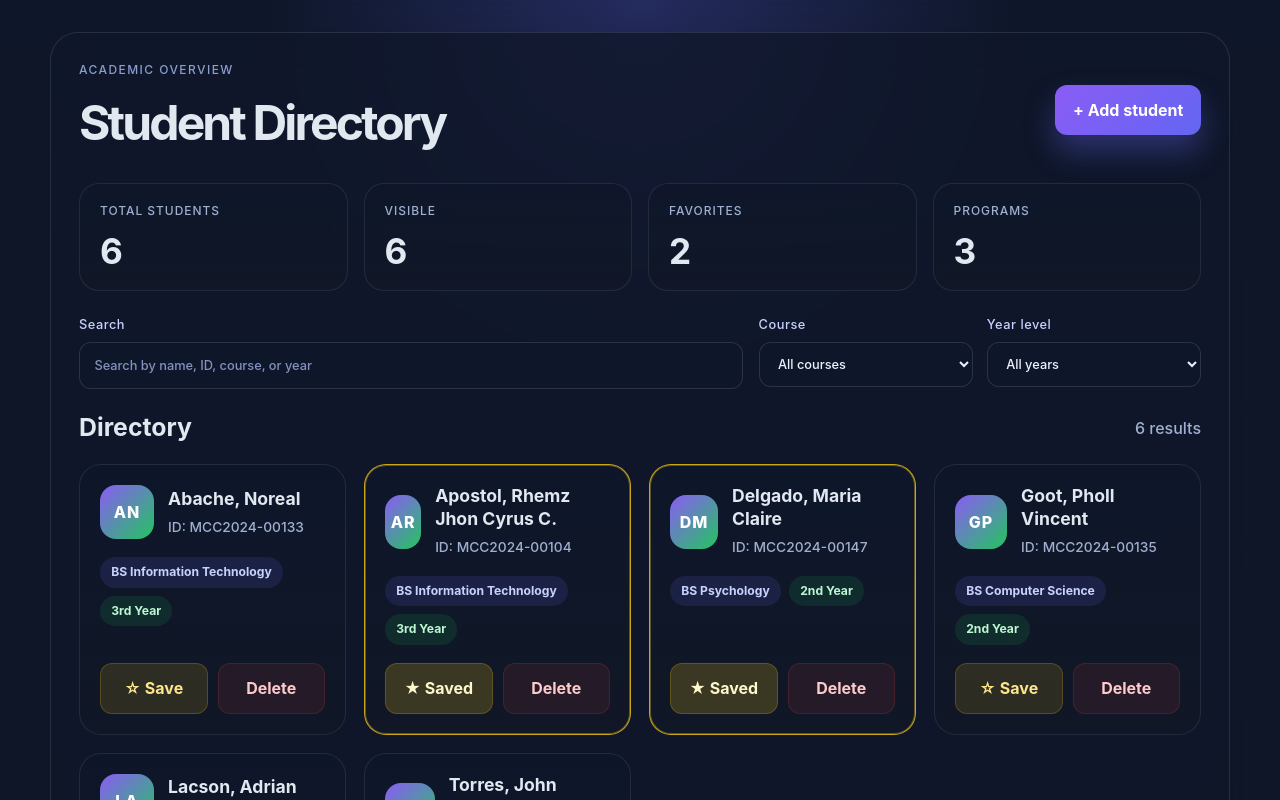
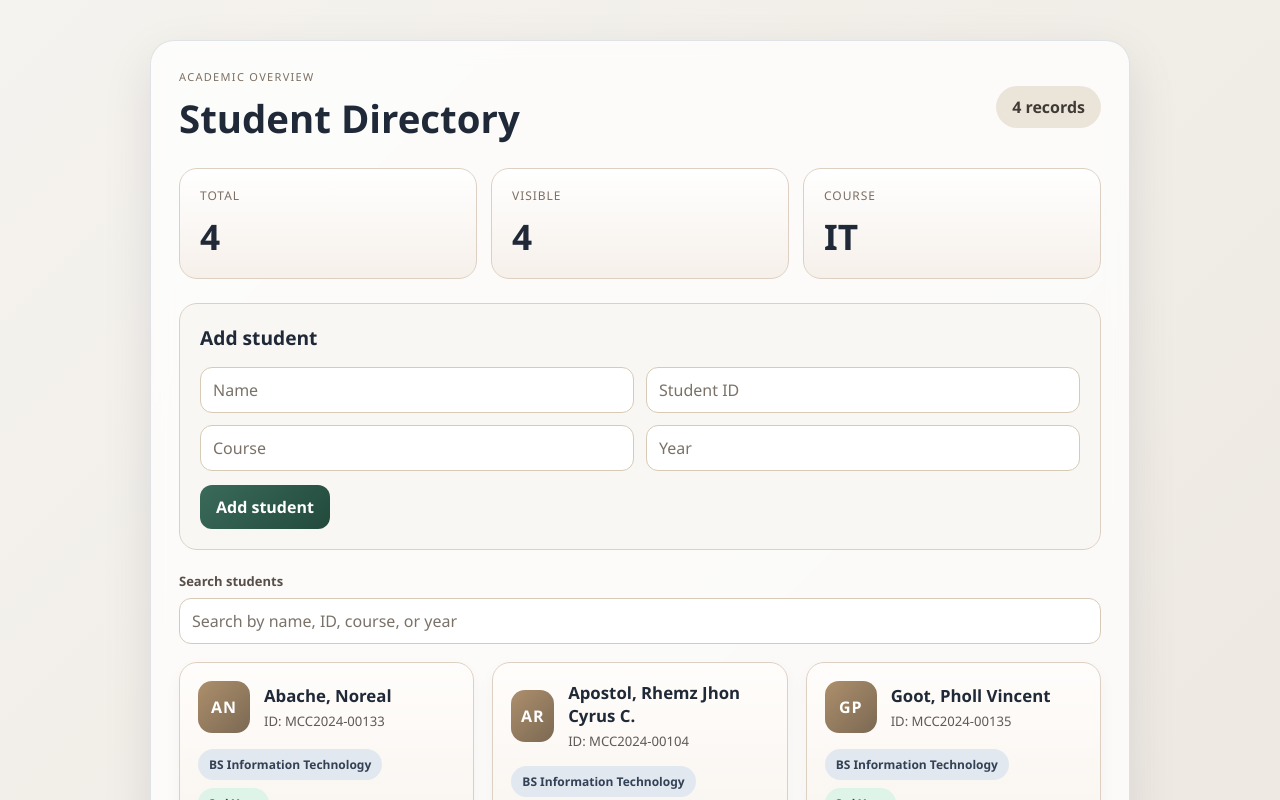
Before and after one commit to rhemzjhoncyruscapostol-source/Mini_React_Student_Directory, a React (Vite) app: page / in a window 1280 px wide. Shown: the top 800 px of the page. Built offline with nearby package versions, Linux system fonts and the light colour scheme.

Commit message:
designing

```diff
--- a/src/App.jsx
+++ b/src/App.jsx
@@ -2,64 +2,27 @@ import { useMemo, useState } from "react";
 import StudentCard from "./StudentCard.jsx";
 
 const initialStudents = [
-  { name: "Abache, Noreal", id: "MCC2024-00133", course: "BS Information Technology", year: "3rd Year", favorite: false },
-  { name: "Apostol, Rhemz Jhon Cyrus C.", id: "MCC2024-00104", course: "BS Information Technology", year: "3rd Year", favorite: true },
-  { name: "Goot, Pholl Vincent", id: "MCC2024-00135", course: "BS Computer Science", year: "2nd Year", favorite: false },
-  { name: "Torres, John Francis", id: "MCC2024-00136", course: "BS Information Technology", year: "4th Year", favorite: false },
-  { name: "Delgado, Maria Claire", id: "MCC2024-00147", course: "BS Psychology", year: "2nd Year", favorite: true },
-  { name: "Lacson, Adrian", id: "MCC2024-00152", course: "BS Computer Science", year: "1st Year", favorite: false },
+  { name: "Abache, Noreal", id: "MCC2024-00133", course: "BS Information Technology", year: "3rd Year" },
+  { name: "Apostol, Rhemz Jhon Cyrus C.", id: "MCC2024-00104", course: "BS Information Technology", year: "3rd Year" },
+  { name: "Goot, Pholl Vincent", id: "MCC2024-00135", course: "BS Information Technology", year: "3rd Year" },
+  { name: "Torres, John Francis", id: "MCC2024-00136", course: "BS Information Technology", year: "3rd Year" },
 ];
-
-const defaultForm = { name: "", id: "", course: "", year: "" };
 
 export default function App() {
   const [students, setStudents] = useState(initialStudents);
   const [searchTerm, setSearchTerm] = useState("");
-  const [selectedCourse, setSelectedCourse] = useState("All courses");
-  const [selectedYear, setSelectedYear] = useState("All years");
-  const [showForm, setShowForm] = useState(false);
-  const [form, setForm] = useState(defaultForm);
-
-  const courseOptions = useMemo(
-    () => ["All courses", ...new Set(students.map((student) => student.course))],
-    [students]
-  );
-
-  const yearOptions = useMemo(
-    () => ["All years", ...new Set(students.map((student) => student.year))],
-    [students]
-  );
+  const [form, setForm] = useState({ name: "", id: "", course: "", year: "" });
 
   const filteredStudents = useMemo(() => {
     const normalizedSearch = searchTerm.trim().toLowerCase();
 
     return students
-      .filter((student) => {
-        const matchesSearch =
-          normalizedSearch.length === 0 ||
+      .filter((student) =>
         [student.name, student.id, student.course, student.year]
-            .some((value) => value.toLowerCase().includes(normalizedSearch));
-
-        const matchesCourse =
-          selectedCourse === "All courses" || student.course === selectedCourse;
-        const matchesYear = selectedYear === "All years" || student.year === selectedYear;
-
-        return matchesSearch && matchesCourse && matchesYear;
-      })
+          .some((value) => value.toLowerCase().includes(normalizedSearch))
+      )
       .sort((first, second) => first.name.localeCompare(second.name));
-  }, [searchTerm, selectedCourse, selectedYear, students]);
-
-  const stats = useMemo(() => {
-    const totalFavorites = students.filter((student) => student.favorite).length;
-    const totalCourses = new Set(students.map((student) => student.course)).size;
-
-    return {
-      totalStudents: students.length,
-      visibleStudents: filteredStudents.length,
-      favoriteStudents: totalFavorites,
-      totalCourses,
-    };
-  }, [filteredStudents.length, students]);
+  }, [searchTerm, students]);
 
   function handleFormChange(event) {
     const { name, value } = event.target;
@@ -74,33 +37,19 @@ export default function App() {
       id: form.id.trim(),
       course: form.course.trim(),
       year: form.year.trim(),
-      favorite: false,
     };
 
     if (!newStudent.name || !newStudent.id || !newStudent.course || !newStudent.year) {
       return;
     }
 
-    setStudents((currentStudents) =>
-      [...currentStudents, newStudent].sort((first, second) => first.name.localeCompare(second.name))
-    );
-    setForm(defaultForm);
-    setShowForm(false);
-    setSelectedCourse("All courses");
-    setSelectedYear("All years");
+    setStudents((currentStudents) => [...currentStudents, newStudent]);
+    setForm({ name: "", id: "", course: "", year: "" });
   }
 
   function handleDeleteStudent(studentId) {
     setStudents((currentStudents) =>
       currentStudents.filter((student) => student.id !== studentId)
-    );
-  }
-
-  function handleToggleFavorite(studentId) {
-    setStudents((currentStudents) =>
-      currentStudents.map((student) =>
-        student.id === studentId ? { ...student, favorite: !student.favorite } : student
-      )
     );
   }
 
@@ -112,95 +61,47 @@ export default function App() {
             <p className="eyebrow">Academic overview</p>
             <h1>Student Directory</h1>
           </div>
-          <button className="primary-button" type="button" onClick={() => setShowForm((open) => !open)}>
-            {showForm ? "Close form" : "+ Add student"}
-          </button>
+          <div className="count-pill">{students.length} records</div>
         </header>
 
-        <section className="stats-grid" aria-label="Student summary statistics">
-          <div className="stat-card">
-            <span>Total students</span>
-            <strong>{stats.totalStudents}</strong>
+        <section className="summary-row" aria-label="Student summary">
+          <div className="summary-card">
+            <span>Total</span>
+            <strong>{students.length}</strong>
           </div>
-          <div className="stat-card">
+          <div className="summary-card">
             <span>Visible</span>
-            <strong>{stats.visibleStudents}</strong>
+            <strong>{filteredStudents.length}</strong>
           </div>
-          <div className="stat-card">
-            <span>Favorites</span>
-            <strong>{stats.favoriteStudents}</strong>
-          </div>
-          <div className="stat-card">
-            <span>Programs</span>
-            <strong>{stats.totalCourses}</strong>
+          <div className="summary-card">
+            <span>Course</span>
+            <strong>IT</strong>
           </div>
         </section>
 
-        <section className="toolbar">
-          <label className="search-field" htmlFor="student-search">
-            <span>Search</span>
+        <form className="student-form" onSubmit={handleAddStudent}>
+          <div className="form-header">
+            <h2>Add student</h2>
+          </div>
+          <div className="form-grid">
+            <input name="name" value={form.name} onChange={handleFormChange} placeholder="Name" aria-label="Student name" required />
+            <input name="id" value={form.id} onChange={handleFormChange} placeholder="Student ID" aria-label="Student ID" required />
+            <input name="course" value={form.course} onChange={handleFormChange} placeholder="Course" aria-label="Course" required />
+            <input name="year" value={form.year} onChange={handleFormChange} placeholder="Year" aria-label="Year" required />
+          </div>
+          <button className="add-btn" type="submit">Add student</button>
+        </form>
+
+        <div className="search-wrap">
+          <label className="search-label" htmlFor="student-search">Search students</label>
           <input
+            className="search-input"
             id="student-search"
             type="search"
             value={searchTerm}
             onChange={(event) => setSearchTerm(event.target.value)}
             placeholder="Search by name, ID, course, or year"
           />
-          </label>
-
-          <div className="filter-row">
-            <label>
-              <span>Course</span>
-              <select value={selectedCourse} onChange={(event) => setSelectedCourse(event.target.value)}>
-                {courseOptions.map((course) => (
-                  <option key={course} value={course}>
-                    {course}
-                  </option>
-                ))}
-              </select>
-            </label>
-
-            <label>
-              <span>Year level</span>
-              <select value={selectedYear} onChange={(event) => setSelectedYear(event.target.value)}>
-                {yearOptions.map((year) => (
-                  <option key={year} value={year}>
-                    {year}
-                  </option>
-                ))}
-              </select>
-            </label>
-          </div>
-        </section>
-
-        {showForm && (
-          <form className="student-form" onSubmit={handleAddStudent}>
-            <div className="form-header">
-              <h2>Add student</h2>
-              <p>New entries appear instantly in the directory.</p>
-            </div>
-
-            <div className="form-grid">
-              <input name="name" value={form.name} onChange={handleFormChange} placeholder="Full name" aria-label="Student name" required />
-              <input name="id" value={form.id} onChange={handleFormChange} placeholder="Student ID" aria-label="Student ID" required />
-              <input name="course" value={form.course} onChange={handleFormChange} placeholder="Course" aria-label="Course" required />
-              <input name="year" value={form.year} onChange={handleFormChange} placeholder="Year level" aria-label="Year" required />
-            </div>
-
-            <div className="form-actions">
-              <button className="secondary-button" type="button" onClick={() => setShowForm(false)}>
-                Cancel
-              </button>
-              <button className="primary-button" type="submit">
-                Save student
-              </button>
-            </div>
-          </form>
-        )}
-
-        <div className="directory-header-row">
-          <h2>Directory</h2>
-          <span>{filteredStudents.length} result{filteredStudents.length === 1 ? "" : "s"}</span>
         </div>
 
         <div className="card-list">
@@ -209,16 +110,9 @@ export default function App() {
               key={student.id}
               {...student}
               onDelete={handleDeleteStudent}
-              onToggleFavorite={handleToggleFavorite}
             />
           ))}
-
-          {filteredStudents.length === 0 && (
-            <div className="empty-state">
-              <h3>No students found</h3>
-              <p>Try another search or add a new record.</p>
-            </div>
-          )}
+          {filteredStudents.length === 0 && <p className="empty-state">No students found.</p>}
         </div>
       </div>
     </div>
--- a/src/StudentCard.jsx
+++ b/src/StudentCard.jsx
@@ -1,21 +1,13 @@
-export default function StudentCard({
-  name,
-  id,
-  course,
-  year,
-  favorite,
-  onDelete,
-  onToggleFavorite,
-}) {
+export default function StudentCard({ name, id, course, year, onDelete }) {
   const initials = name
-    .split(/[,\s]+/)
+    .split(/[\s,]+/)
     .filter(Boolean)
     .slice(0, 2)
     .map((part) => part[0]?.toUpperCase() ?? "")
     .join("") || "ST";
 
   return (
-    <article className={`student-card ${favorite ? "is-favorite" : ""}`}>
+    <article className="student-card">
       <div className="student-card__top">
         <div className="avatar" aria-label={`${name} initials`}>
           {initials}
@@ -27,23 +19,14 @@ export default function StudentCard({
         </div>
       </div>
 
-      <div className="student-tags">
-        <span className="tag tag-course">{course}</span>
-        <span className="tag tag-year">{year}</span>
+      <div className="student-meta">
+        <span className="meta-tag meta-course">{course}</span>
+        <span className="meta-tag meta-year">{year}</span>
       </div>
 
-      <div className="card-actions">
-        <button
-          type="button"
-          className={`favorite-btn ${favorite ? "active" : ""}`}
-          onClick={() => onToggleFavorite(id)}
-        >
-          {favorite ? "★ Saved" : "☆ Save"}
-        </button>
-        <button type="button" className="delete-btn" onClick={() => onDelete(id)}>
-          Delete
-        </button>
-      </div>
+      <button type="button" className="delete-btn" onClick={() => onDelete(id)}>
+        Delete
+      </button>
     </article>
   );
 }
--- a/src/index.css
+++ b/src/index.css
@@ -1,35 +1,17 @@
-:root {
-  font-family: Inter, "Segoe UI", sans-serif;
-  line-height: 1.5;
-  font-weight: 500;
-  color: #ebf1ff;
-  background: #0f172a;
-  font-synthesis: none;
-  text-rendering: optimizeLegibility;
-  -webkit-font-smoothing: antialiased;
-  -moz-osx-font-smoothing: grayscale;
-}
-
 * {
   box-sizing: border-box;
-}
-
-html {
-  scroll-behavior: smooth;
 }
 
 body {
   margin: 0;
   min-height: 100vh;
-  background:
-    radial-gradient(circle at top, rgba(99, 102, 241, 0.28), transparent 30%),
-    linear-gradient(180deg, #0f172a 0%, #111827 100%);
-  color: #e2e8f0;
+  font-family: "Segoe UI", Tahoma, Geneva, Verdana, sans-serif;
+  background: linear-gradient(135deg, #f5f3ef 0%, #ece7df 100%);
+  color: #1f2937;
 }
 
 button,
-input,
-select {
+input {
   font: inherit;
 }
 
@@ -39,196 +21,149 @@ button {
 
 .directory-shell {
   min-height: 100vh;
-  padding: 32px 18px;
+  padding: 40px 18px;
 }
 
 .directory-panel {
-  max-width: 1180px;
+  max-width: 980px;
   margin: 0 auto;
-  background: rgba(15, 23, 42, 0.8);
-  border: 1px solid rgba(148, 163, 184, 0.18);
-  border-radius: 28px;
-  box-shadow: 0 24px 80px rgba(15, 23, 42, 0.45);
-  backdrop-filter: blur(18px);
+  background: rgba(255, 255, 255, 0.75);
+  border: 1px solid rgba(148, 163, 184, 0.28);
+  border-radius: 24px;
+  box-shadow: 0 18px 50px rgba(15, 23, 42, 0.10);
   padding: 28px;
+  backdrop-filter: blur(10px);
 }
 
 .topbar {
   display: flex;
+  align-items: center;
   justify-content: space-between;
-  align-items: center;
-  gap: 18px;
+  gap: 16px;
   margin-bottom: 24px;
 }
 
 .eyebrow {
   margin: 0 0 8px;
-  font-size: 12px;
+  text-transform: uppercase;
   letter-spacing: 0.12em;
-  text-transform: uppercase;
-  color: #8b9ecf;
+  font-size: 11px;
+  color: #7c6f63;
 }
 
 .topbar h1 {
   margin: 0;
-  font-size: clamp(2rem, 4vw, 3rem);
-  letter-spacing: -0.06em;
+  font-size: clamp(2rem, 3vw, 2.8rem);
+  color: #1f2937;
 }
 
-.primary-button,
-.secondary-button,
-.favorite-btn,
-.delete-btn {
-  border: none;
-  border-radius: 12px;
-  padding: 0.8rem 1.1rem;
-  transition: transform 0.2s ease, box-shadow 0.2s ease, opacity 0.2s ease;
+.count-pill {
+  background: #ebe5d9;
+  color: #3f3a36;
+  border-radius: 999px;
+  padding: 10px 16px;
+  font-weight: 700;
+  white-space: nowrap;
 }
 
-.primary-button {
-  background: linear-gradient(135deg, #8b5cf6, #6366f1);
-  color: white;
-  font-weight: 700;
-  box-shadow: 0 16px 30px rgba(99, 102, 241, 0.35);
-}
-
-.secondary-button {
-  background: rgba(148, 163, 184, 0.08);
-  color: #dfe9ff;
-  border: 1px solid rgba(148, 163, 184, 0.16);
-}
-
-.primary-button:hover,
-.secondary-button:hover,
-.favorite-btn:hover,
-.delete-btn:hover {
-  transform: translateY(-1px);
-}
-
-.stats-grid {
+.summary-row {
   display: grid;
-  grid-template-columns: repeat(4, minmax(0, 1fr));
-  gap: 16px;
+  grid-template-columns: repeat(3, minmax(0, 1fr));
+  gap: 14px;
   margin-bottom: 24px;
 }
 
-.stat-card {
-  background: linear-gradient(180deg, rgba(15, 23, 42, 0.72), rgba(17, 24, 39, 0.92));
-  border: 1px solid rgba(148, 163, 184, 0.14);
-  border-radius: 20px;
+.summary-card {
+  background: linear-gradient(180deg, #ffffff 0%, #f6f0ea 100%);
+  border: 1px solid #ddd0c3;
+  border-radius: 18px;
   padding: 18px 20px;
 }
 
-.stat-card span {
+.summary-card span {
   display: block;
-  color: #a0b0d1;
-  font-size: 0.75rem;
+  font-size: 12px;
+  letter-spacing: 0.08em;
   text-transform: uppercase;
-  letter-spacing: 0.08em;
+  color: #7c6f63;
 }
 
-.stat-card strong {
+.summary-card strong {
   display: block;
-  margin-top: 10px;
-  font-size: clamp(1.5rem, 3vw, 2.2rem);
-  line-height: 1.2;
-}
-
-.toolbar {
-  display: grid;
-  grid-template-columns: 1.2fr 0.8fr;
-  gap: 16px;
-  margin-bottom: 20px;
-}
-
-.search-field,
-.filter-row label,
-.student-form label {
-  display: flex;
-  flex-direction: column;
-  gap: 8px;
-  color: #c7d2fe;
-  font-size: 0.8rem;
-  letter-spacing: 0.04em;
-}
-
-.search-field input,
-.filter-row select,
-.form-grid input {
-  width: 100%;
-  border: 1px solid rgba(148, 163, 184, 0.2);
-  border-radius: 12px;
-  background: rgba(15, 23, 42, 0.5);
-  color: #edf2ff;
-  padding: 0.8rem 0.9rem;
-}
-
-.search-field input::placeholder,
-.form-grid input::placeholder {
-  color: #8392be;
-}
-
-.filter-row {
-  display: grid;
-  grid-template-columns: repeat(2, minmax(0, 1fr));
-  gap: 14px;
+  margin-top: 8px;
+  font-size: clamp(1.8rem, 3vw, 2.2rem);
+  color: #1f2937;
 }
 
 .student-form {
-  background: rgba(15, 23, 42, 0.66);
-  border: 1px solid rgba(148, 163, 184, 0.18);
-  border-radius: 22px;
-  padding: 22px;
-  margin-bottom: 24px;
-}
-
-.form-header {
-  display: flex;
-  justify-content: space-between;
-  align-items: center;
-  gap: 12px;
-  margin-bottom: 18px;
+  background: #f9f7f3;
+  border: 1px solid #ddd0c3;
+  border-radius: 18px;
+  padding: 20px;
+  margin-bottom: 22px;
 }
 
 .form-header h2 {
-  margin: 0;
-  font-size: 1.35rem;
-}
-
-.form-header p {
-  margin: 0;
-  color: #a0b0d1;
-  font-size: 0.9rem;
+  margin: 0 0 16px;
+  font-size: 1.2rem;
+  color: #1f2937;
 }
 
 .form-grid {
   display: grid;
   grid-template-columns: repeat(2, minmax(0, 1fr));
-  gap: 14px;
+  gap: 12px;
 }
 
-.form-actions {
-  display: flex;
-  justify-content: flex-end;
-  gap: 12px;
-  margin-top: 18px;
+.form-grid input,
+.search-input {
+  width: 100%;
+  border: 1px solid #d7cab7;
+  border-radius: 12px;
+  background: white;
+  color: #1f2937;
+  padding: 11px 12px;
 }
 
-.directory-header-row {
-  display: flex;
-  justify-content: space-between;
-  align-items: center;
-  gap: 12px;
-  margin: 6px 0 18px;
+.form-grid input::placeholder,
+.search-input::placeholder {
+  color: #7a7268;
 }
 
-.directory-header-row h2 {
-  margin: 0;
-  font-size: 1.55rem;
+.add-btn,
+.delete-btn {
+  border: none;
+  border-radius: 12px;
+  padding: 11px 16px;
+  font-weight: 700;
+  transition: transform 0.15s ease, opacity 0.15s ease;
 }
 
-.directory-header-row span {
-  color: #a0b0d1;
+.add-btn {
+  margin-top: 14px;
+  background: linear-gradient(135deg, #3a6a5a 0%, #224a3c 100%);
+  color: white;
+}
+
+.add-btn:hover,
+.delete-btn:hover {
+  transform: translateY(-1px);
+}
+
+.search-wrap {
+  margin-bottom: 18px;
+}
+
+.search-label {
+  display: block;
+  margin-bottom: 8px;
+  font-size: 13px;
+  font-weight: 600;
+  color: #584f48;
+}
+
+.search-input {
+  display: block;
 }
 
 .card-list {
@@ -238,24 +173,14 @@ button {
 }
 
 .student-card {
-  background: linear-gradient(180deg, rgba(15, 23, 42, 0.85), rgba(17, 24, 39, 0.9));
-  border: 1px solid rgba(148, 163, 184, 0.14);
-  border-radius: 22px;
-  padding: 20px;
+  background: linear-gradient(180deg, #fffdfb 0%, #f6f0ea 100%);
+  border: 1px solid #ddd0c3;
+  border-radius: 18px;
+  padding: 18px;
   display: flex;
   flex-direction: column;
-  gap: 18px;
-  transition: border-color 0.2s ease, transform 0.2s ease;
-}
-
-.student-card:hover {
-  transform: translateY(-2px);
-  border-color: rgba(129, 140, 248, 0.5);
-}
-
-.student-card.is-favorite {
-  border-color: rgba(250, 204, 21, 0.8);
-  box-shadow: inset 0 0 0 1px rgba(250, 204, 21, 0.35);
+  gap: 16px;
+  box-shadow: 0 8px 18px rgba(31, 41, 55, 0.04);
 }
 
 .student-card__top {
@@ -265,12 +190,12 @@ button {
 }
 
 .avatar {
-  width: 54px;
-  height: 54px;
-  border-radius: 16px;
+  width: 52px;
+  height: 52px;
+  border-radius: 14px;
   display: grid;
   place-items: center;
-  background: linear-gradient(135deg, #8b5cf6, #22c55e);
+  background: linear-gradient(135deg, #ad8f6c 0%, #7b6953 100%);
   color: white;
   font-weight: 800;
   letter-spacing: 0.06em;
@@ -282,125 +207,77 @@ button {
 
 .student-info h3 {
   margin: 0;
-  font-size: 1.1rem;
-  line-height: 1.3;
+  font-size: 1.05rem;
+  color: #1f2937;
   overflow-wrap: anywhere;
 }
 
 .student-id {
-  margin: 6px 0 0;
-  color: #a0b0d1;
-  font-size: 0.86rem;
+  margin: 5px 0 0;
+  color: #5d5a57;
+  font-size: 0.82rem;
 }
 
-.student-tags {
+.student-meta {
   display: flex;
   flex-wrap: wrap;
   gap: 8px;
 }
 
-.tag {
+.meta-tag {
   display: inline-flex;
   align-items: center;
   border-radius: 999px;
-  padding: 0.38rem 0.7rem;
-  font-size: 0.76rem;
+  padding: 7px 11px;
+  font-size: 0.75rem;
   font-weight: 700;
 }
 
-.tag-course {
-  background: rgba(99, 102, 241, 0.14);
-  color: #c7d2fe;
+.meta-course {
+  background: #e2e8f0;
+  color: #334155;
 }
 
-.tag-year {
-  background: rgba(34, 197, 94, 0.12);
-  color: #bbf7d0;
-}
-
-.card-actions {
-  display: flex;
-  justify-content: space-between;
-  gap: 10px;
-  margin-top: auto;
-}
-
-.favorite-btn,
-.delete-btn {
-  flex: 1;
-  font-weight: 700;
-}
-
-.favorite-btn {
-  background: rgba(250, 204, 21, 0.12);
-  color: #fde68a;
-  border: 1px solid rgba(250, 204, 21, 0.2);
-}
-
-.favorite-btn.active {
-  background: rgba(250, 204, 21, 0.18);
-  color: #fff7cc;
+.meta-year {
+  background: #dff4e8;
+  color: #20553d;
 }
 
 .delete-btn {
-  background: rgba(239, 68, 68, 0.09);
-  color: #fecaca;
-  border: 1px solid rgba(239, 68, 68, 0.16);
+  margin-top: auto;
+  background: rgba(128, 51, 51, 0.08);
+  border: 1px solid rgba(128, 51, 51, 0.14);
+  color: #7a2f2f;
 }
 
 .empty-state {
   grid-column: 1 / -1;
-  background: rgba(15, 23, 42, 0.66);
-  border: 1px dashed rgba(148, 163, 184, 0.3);
-  border-radius: 22px;
-  padding: 32px 20px;
+  background: #f9f7f3;
+  border: 1px dashed #d7cab7;
+  border-radius: 18px;
   text-align: center;
-  color: #cbd5e1;
+  padding: 28px 12px;
+  color: #5d5a57;
 }
 
-.empty-state h3 {
-  margin: 0 0 8px;
-  font-size: 1.45rem;
-}
-
-.empty-state p {
-  margin: 0;
-  color: #a0b0d1;
-}
-
-@media (max-width: 860px) {
-  .stats-grid {
-    grid-template-columns: repeat(2, minmax(0, 1fr));
-  }
-
-  .toolbar {
-    grid-template-columns: 1fr;
-  }
-}
-
-@media (max-width: 560px) {
+@media (max-width: 620px) {
   .directory-panel {
     padding: 18px;
     border-radius: 20px;
   }
 
   .topbar,
-  .form-header,
-  .directory-header-row,
-  .card-actions {
+  .form-header {
+    align-items: flex-start;
     flex-direction: column;
-    align-items: stretch;
   }
 
-  .stats-grid,
-  .filter-row,
+  .summary-row,
   .form-grid {
     grid-template-columns: 1fr;
   }
 
-  .primary-button,
-  .secondary-button,
-  .favorite-btn,
+  .add-btn,
   .delete-btn {
     width: 100%;
   }
```
Lines whose indentation alone changed are shown as unchanged.
